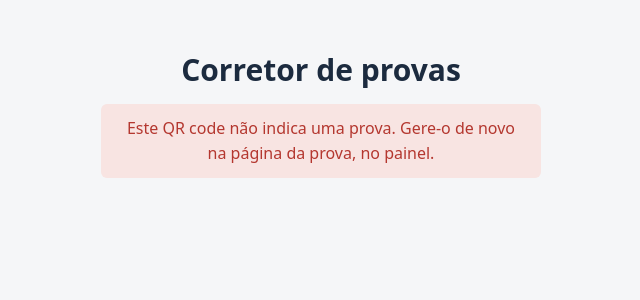
After one commit to ThiAmaral/LeituraOpticaReforcoEscolar, a PHP site: page /abrir.php in a window 1280 px wide. The commit adds this page. Shown: the top 300 px of the page, without its empty margins (319-959 px from the left). Run offline with PHP 8.4, Linux system fonts and the light colour scheme.

Commit message:
Adiciona QR code que abre a prova no aplicativo (teste)
A página da prova mostra um QR com abrir.php?prova=<id>, que abre
leituraoptica://prova/<id> no app. Aberto pelo link, o "voltar" do app
leva à lista de provas.

```diff
--- a/mobile/src/app/_layout.tsx
+++ b/mobile/src/app/_layout.tsx
@@ -3,6 +3,9 @@ import { StatusBar } from 'expo-status-bar';
 
 import { Carregando, cor } from '@/componentes/ui';
 import { ProvedorDeSessao, useSessao } from '@/lib/sessao';
+
+// Aberto por um link (QR code da prova, leituraoptica://prova/<id>), o "voltar" leva à lista de provas.
+export const unstable_settings = { initialRouteName: 'index' };
 
 export default function Raiz() {
   return (
--- /dev/null
+++ b/web/abrir.php
@@ -0,0 +1,39 @@
+<?php
+declare(strict_types=1);
+require __DIR__ . '/lib.php';
+
+/*
+ * Destino do QR code da página da prova (teste): abrir.php?prova=<id> abre a prova no
+ * aplicativo, pelo endereço leituraoptica://prova/<id>. Não exige login nem mostra nada da
+ * prova: quem abre os dados é o app, com o login do professor.
+ *
+ * O QR aponta para esta página, e não direto para leituraoptica://, porque muitas câmeras
+ * de Android não abrem endereços de app; um link http qualquer câmera abre.
+ */
+
+$id = filter_var($_GET['prova'] ?? '', FILTER_VALIDATE_INT, ['options' => ['min_range' => 1]]);
+$destino = $id ? "leituraoptica://prova/$id" : null;
+?>
+<!doctype html>
+<html lang="pt-BR">
+<head>
+  <meta charset="utf-8">
+  <meta name="viewport" content="width=device-width, initial-scale=1">
+  <title>Abrir no aplicativo | Corretor de provas</title>
+  <link rel="stylesheet" href="estilo.css">
+</head>
+<body>
+<main class="abrir-app">
+  <h1>Corretor de provas</h1>
+  <?php if (!$destino): ?>
+    <p class="erro" role="alert">Este QR code não indica uma prova. Gere-o de novo na página da prova, no painel.</p>
+  <?php else: ?>
+    <p>Abrindo a prova no aplicativo…</p>
+    <p><a class="botao" href="<?= e($destino) ?>">Abrir no aplicativo</a></p>
+    <p class="dica">Se nada acontecer, confira se o aplicativo Corretor de provas está instalado neste celular.
+      O Expo Go não abre este link: é preciso o app instalado (development build).</p>
+    <script>window.location.href = <?= json_encode($destino) ?>;</script>
+  <?php endif; ?>
+</main>
+</body>
+</html>
--- a/web/estilo.css
+++ b/web/estilo.css
@@ -299,3 +299,14 @@ a.botao.secundario { background: var(--superficie); color: var(--tinta); border:
 a.botao.secundario:hover { background: var(--papel); }
 .sem-folhas { background: var(--superficie); border: 1px solid var(--linha); border-radius: var(--raio); padding: 4px 20px 16px; margin-top: 24px; }
 .sem-folhas h2 { margin-top: 16px; }
+
+/* QR code que abre a prova no aplicativo (teste) */
+.qr-app { display: flex; flex-wrap: wrap; align-items: center; gap: 12px 24px; background: var(--superficie); border: 1px solid var(--linha); border-radius: var(--raio); padding: 16px 20px; margin-top: 24px; }
+.qr-app h2 { margin: 0 0 4px; }
+.qr-app > div:last-child { flex: 1 1 280px; min-width: 0; }
+.qr-app code { overflow-wrap: anywhere; }
+.qr-imagem { width: 168px; height: 168px; flex: none; background: #fff; }
+.qr-imagem svg { display: block; width: 100%; height: 100%; }
+.qr-imagem.sem-qr { height: auto; color: var(--grafite); font-size: 14px; }
+.abrir-app { max-width: 480px; text-align: center; }
+.abrir-app a.botao { background: var(--tinta); color: #fff; }
--- a/web/lib.php
+++ b/web/lib.php
@@ -168,6 +168,27 @@ function url(string $pagina, array $params = []): string
 {
     $params = array_filter($params, fn($v) => $v !== '' && $v !== null);
     return $pagina . ($params ? '?' . http_build_query($params) : '');
+}
+
+/**
+ * Endereço absoluto do painel visto pelo celular (ex.: http://192.168.0.10/leitura), para o QR
+ * da prova. Aberto como "localhost", troca pelo IP do computador na rede, que é o que o
+ * celular enxerga; devolve [endereço, se o IP foi deduzido].
+ */
+function endereco_do_painel(array $servidor): array
+{
+    $https = ($servidor['HTTPS'] ?? '') !== '' && $servidor['HTTPS'] !== 'off';
+    $host = $servidor['HTTP_HOST'] ?? 'localhost';
+    $pasta = rtrim(str_replace('\\', '/', dirname($servidor['SCRIPT_NAME'] ?? '/')), '/');
+    $deduzido = false;
+    if (preg_match('#^(localhost|127\.0\.0\.1|\[::1\])(:\d+)?$#i', $host, $m)) {
+        $ip = gethostbyname(gethostname());
+        if (filter_var($ip, FILTER_VALIDATE_IP, FILTER_FLAG_IPV4) && !str_starts_with($ip, '127.')) {
+            $host = $ip . ($m[2] ?? '');
+            $deduzido = true;
+        }
+    }
+    return [($https ? 'https' : 'http') . "://$host$pasta", $deduzido];
 }
 
 function pct(float $acertos, float $total): ?float
```
Also changed, not shown: web/prova.php (+34 -0 lines), mobile/README.md.
